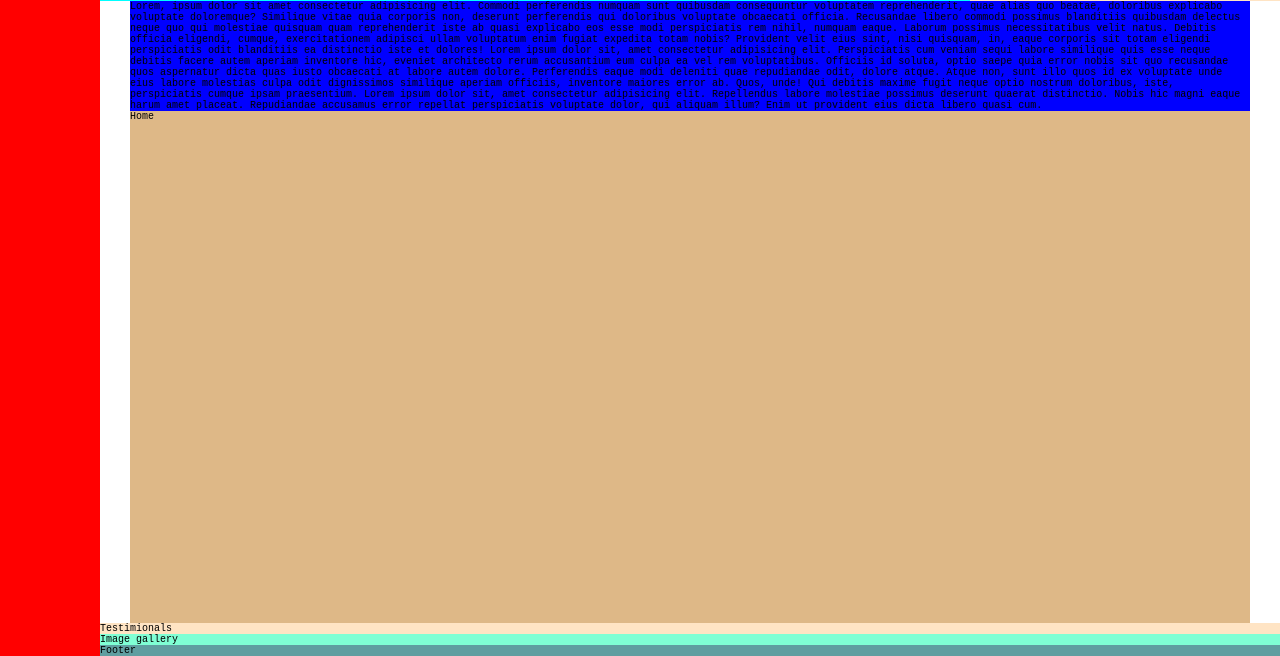
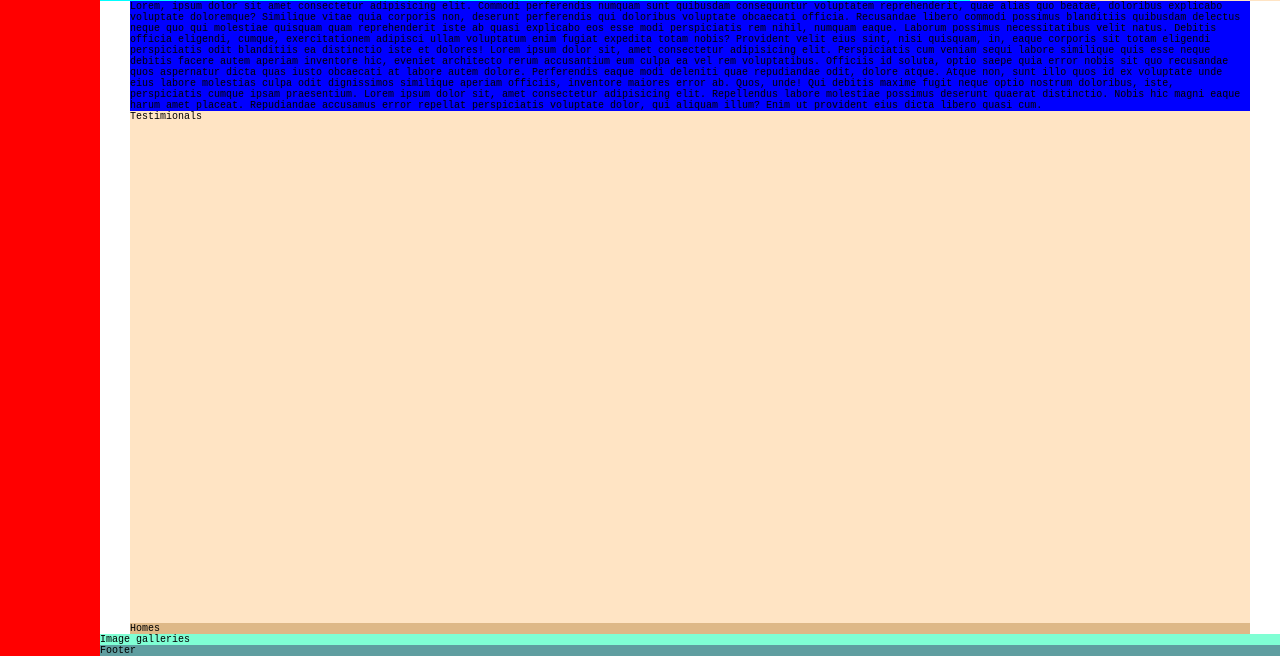
Before and after one commit to PrashrayaPanta/Real-estate-website, a PHP site: page / in a window 1280 px wide. Shown: the part 639-1295 px from the top of the page. Run offline with PHP 8.4, Linux system fonts and the light colour scheme.

Commit message:
making the center elements has space in left and right in all screen

```diff
--- a/index.css
+++ b/index.css
@@ -18,7 +18,7 @@ body {
 .container {
   display: grid;
   grid-template-rows: 80vh min-content 40vw repeat(3, min-content);
-  grid-template-columns: [sidebar-start] 10rem [sidebar-end full-start] 1fr [center-start] repeat(8, [col-start] minmax(min-content, 14rem) [col-end]) [center-end] 1fr [full-end];
+  grid-template-columns: [sidebar-start] 10rem [sidebar-end full-start] minmax(3rem, 1fr) [center-start] repeat(8, [col-start] minmax(min-content, 14rem) [col-end]) [center-end] minmax(3rem, 1fr) [full-end];
 }
 
 .sidebar {
@@ -41,17 +41,17 @@ body {
   grid-column: center-start/center-end;
 }
 
-.home {
+.homes {
   background-color: burlywood;
   grid-column: center-start/center-end;
 }
 
 .story {
   background-color: bisque;
-  grid-column: full-start/full-end;
+  grid-column: center-start/center-end;
 }
 
-.img__gallery {
+.img__galleries {
   background-color: aquamarine;
   grid-column: full-start/full-end;
 }
--- a/index.html
+++ b/index.html
@@ -39,9 +39,9 @@
       placeat. Repudiandae accusamus error repellat perspiciatis voluptate
       dolor, qui aliquam illum? Enim ut provident eius dicta libero quasi cum.
     </div>
-    <div class="home">Home</div>
     <div class="story">Testimionals</div>
-    <div class="img__gallery">Image gallery</div>
+    <div class="homes">Homes</div>
+    <div class="img__galleries">Image galleries</div>
     <div class="footer">Footer</div>
   </body>
 </html>
--- a/sass/input.scss
+++ b/sass/input.scss
@@ -20,12 +20,10 @@ body {
   display: grid;
   grid-template-rows: 80vh min-content 40vw repeat(3, min-content);
   grid-template-columns:
-    [sidebar-start]10rem[sidebar-end full-start] 1fr [center-start] repeat(
-      8,
-      [col-start] minmax(min-content, 14rem) [col-end]
-    )
+    [sidebar-start]10rem [sidebar-end full-start] minmax(3rem, 1fr)
+    [center-start] repeat(8, [col-start] minmax(min-content, 14rem) [col-end])
     [center-end]
-    1fr [full-end];
+    minmax(3rem, 1fr) [full-end];
 }
 
 .sidebar {
@@ -35,8 +33,6 @@ body {
 
 .header {
   background-color: aqua;
-  //   grid-column: 2/9;
-
   grid-column: full-start / col-end 6;
 }
 
@@ -50,17 +46,17 @@ body {
   grid-column: center-start / center-end;
 }
 
-.home {
+.homes {
   background-color: burlywood;
   grid-column: center-start / center-end;
 }
 
 .story {
   background-color: bisque;
-  grid-column: full-start / full-end;
+  grid-column: center-start / center-end;
 }
 
-.img__gallery {
+.img__galleries {
   background-color: aquamarine;
   grid-column: full-start / full-end;
 }
```
Also changed, not shown: 1 other file.
